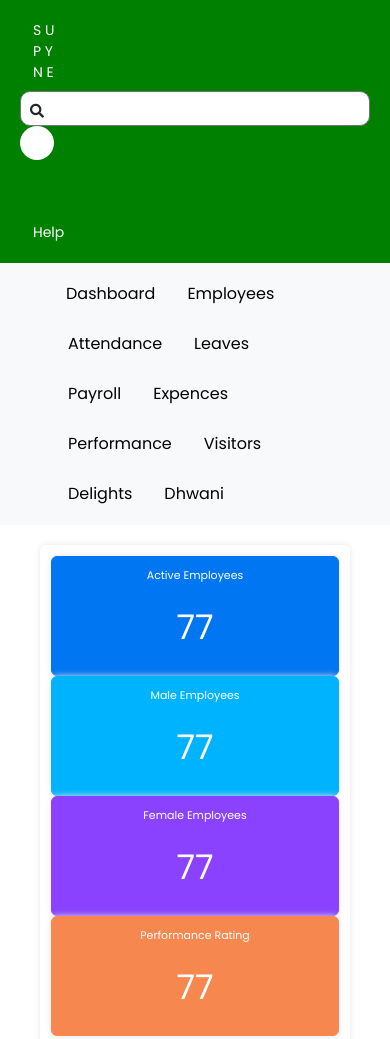
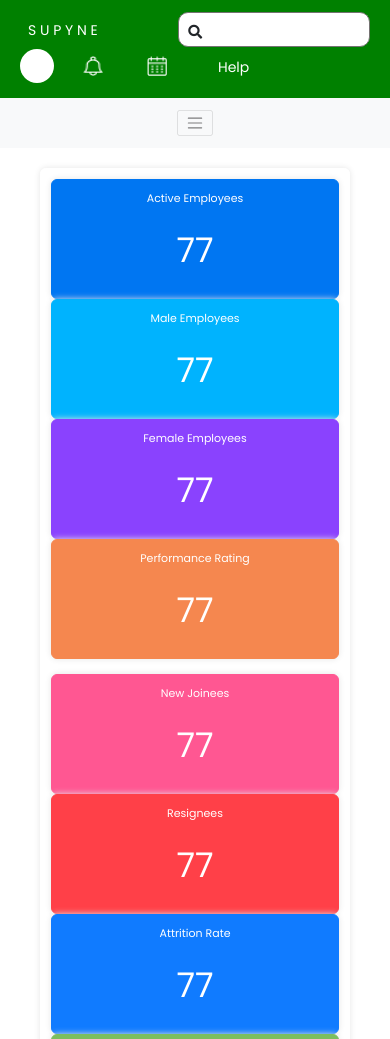
Before and after one commit to amruta7217/hrms_design, a plain HTML site: page dashbord/dashboard.html in a window 390 px wide. Shown: the top 1039 px of the page. Drawn offline with nearby package versions, Linux system fonts and the light colour scheme.

Commit message:
navbar responsive

```diff
--- a/dashbord/dashboard.css
+++ b/dashbord/dashboard.css
@@ -8,10 +8,10 @@ body {
   background-color: #7cbe5f;
 }
 .logo {
-  float: left;
-  width: 15%;
+  /* float: left;
+  width: 15%; */
   color: white;
-  padding: 8px 13px;
+  padding: 8px 8px;
 }
 .searchbar {
   position: relative;
@@ -30,11 +30,10 @@ body {
 }
 .bellIcon {
   margin-top: 6px;
-  margin-left: -40px;
+  /* margin-left: -40px; */
 }
 .calenderIcon {
   margin-top: 6px;
-  margin-left: -40px;
 }
 
 nav ul {
--- a/dashbord/dashboard.html
+++ b/dashbord/dashboard.html
@@ -43,12 +43,10 @@
 
   <body>
     <div class="row" style="background: green; padding: 12px 20px;">
-      <div class="col-md-6 col-lg-6">
+      <div class="col-md-5 col-lg-6 col-5">
         <div class="logo">S U P Y N E</div>
       </div>
-      <div class="col-md-6 col-lg-6">
-        <div class="row">
-          <div class="col-md-6 col-lg-6">
+      <div class="col-md-4 col-lg-3 col-7">
         <div class="searchbar">
           <input type="search" class="searchField" placeholder="" />
           <div class="searchIcon">
@@ -56,12 +54,13 @@
           </div>
         </div>
       </div>
-          <div class="col-md-2 col-lg-2">
+      <div class="col-12 col-md-3 col-lg-3">
+        <div class="row">
+          <div class="col-2 co-sm-3 col-md-2 col-lg-2">
             <div class="circle"></div>
           </div>
-
-          <div class="col-md-1 col-lg-1">
-            <div class="bellIcon">
+          <div class="col-2 co-sm-3 col-md-2 col-lg-2">
+            <div class="bellIcon ml-md-3">
               <img
                 src="../img/notification.png"
                 alt="logo"
@@ -70,8 +69,8 @@
               />
             </div>
           </div>
-          <div class="col-md-1 col-lg-1">
-            <div class="calenderIcon">
+          <div class="col-2 col-sm-3 col-md-2 col-lg-2">
+            <div class="calenderIcon ml-md-3">
               <img
                 src="../img/calender.png"
                 alt="logo"
@@ -80,15 +79,30 @@
               />
             </div>
           </div>
-          <div class="col-md-2 col-lg-2">
+          <div class="col-2 col-sm-3 col-md-2 col-lg-2">
             <div class="logo">Help</div>
           </div>
         </div>
       </div>
     </div>
 
-    <nav id="navbar-example2" class="navbar navbar-light bg-light">
-      <ul class="nav nav-pills">
+    <nav
+      id="navbar-example2"
+      class="navbar navbar-expand-lg navbar-light bg-light"
+    >
+      <button
+        class="navbar-toggler"
+        type="button"
+        data-toggle="collapse"
+        data-target=".navbar-collapse"
+        aria-controls="navbarSupportedContent"
+        aria-expanded="false"
+        aria-label="Toggle navigation"
+      >
+        <span class="navbar-toggler-icon"></span>
+      </button>
+      <div class="collapse navbar-collapse" id="navbarSupportedContent">
+        <ul class="navbar-nav text-center">
           <li class="nav-item">
             <a class="nav-link" href="">Dashboard</a>
           </li>
@@ -120,6 +134,7 @@
             <a class="nav-link" href="">Dhwani</a>
           </li>
         </ul>
+      </div>
     </nav>
 
     <div class="my-container">
@@ -414,10 +429,11 @@
             </div>
           </div>
         </div>
-        <div class="text">test</div>
       </div>
     </div>
 
     <script src="script.js"></script>
+    <script src="https://code.jquery.com/jquery-2.1.3.js"></script>
+    <script src="../js/bootstrap.js"></script>
   </body>
 </html>
```
Also changed, not shown: Employee/Employee.css (renamed from dashbord1/dashboard1.css), Employee/Employee.html (renamed from dashbord1/dashboard1.html). Lines whose indentation alone changed are shown as unchanged.
